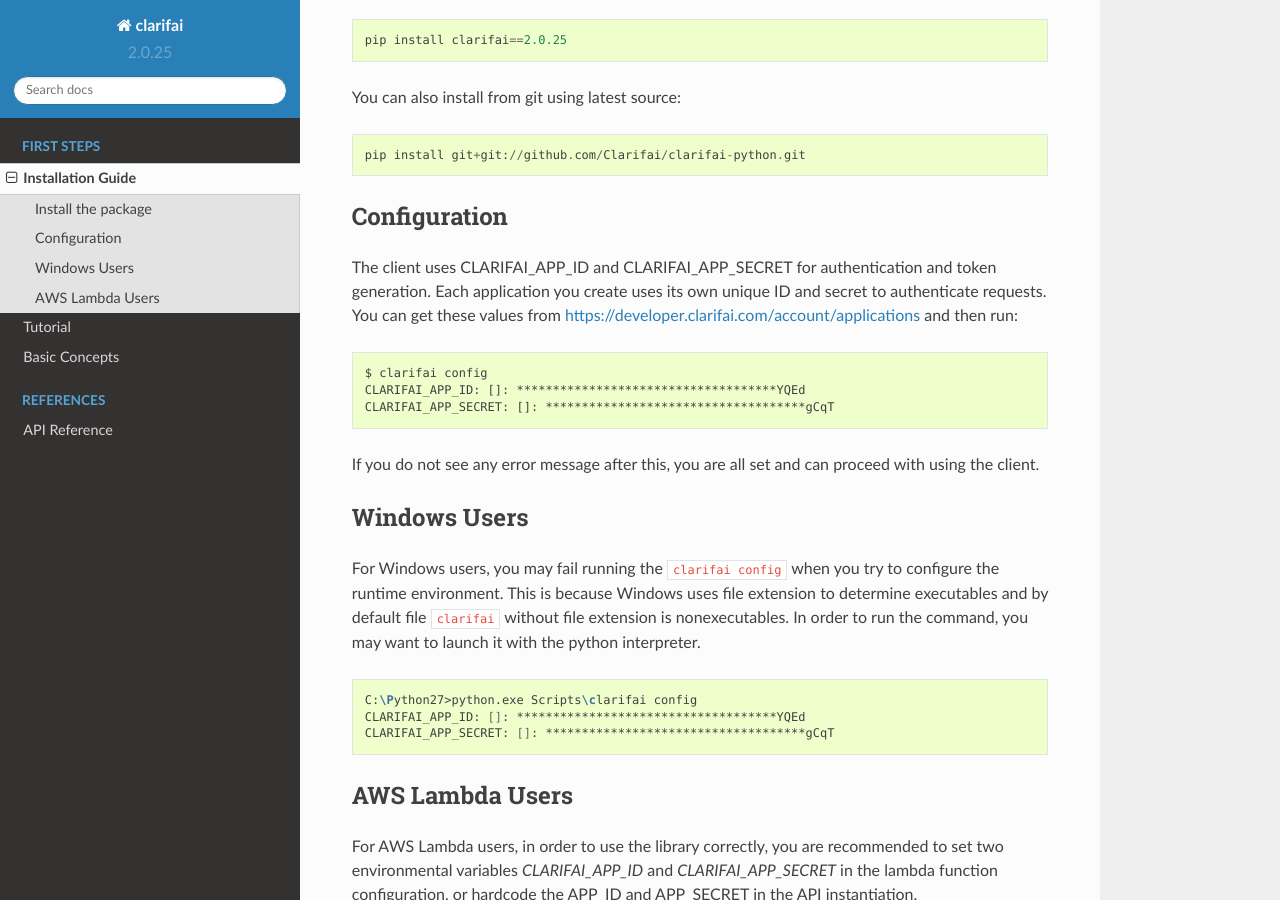
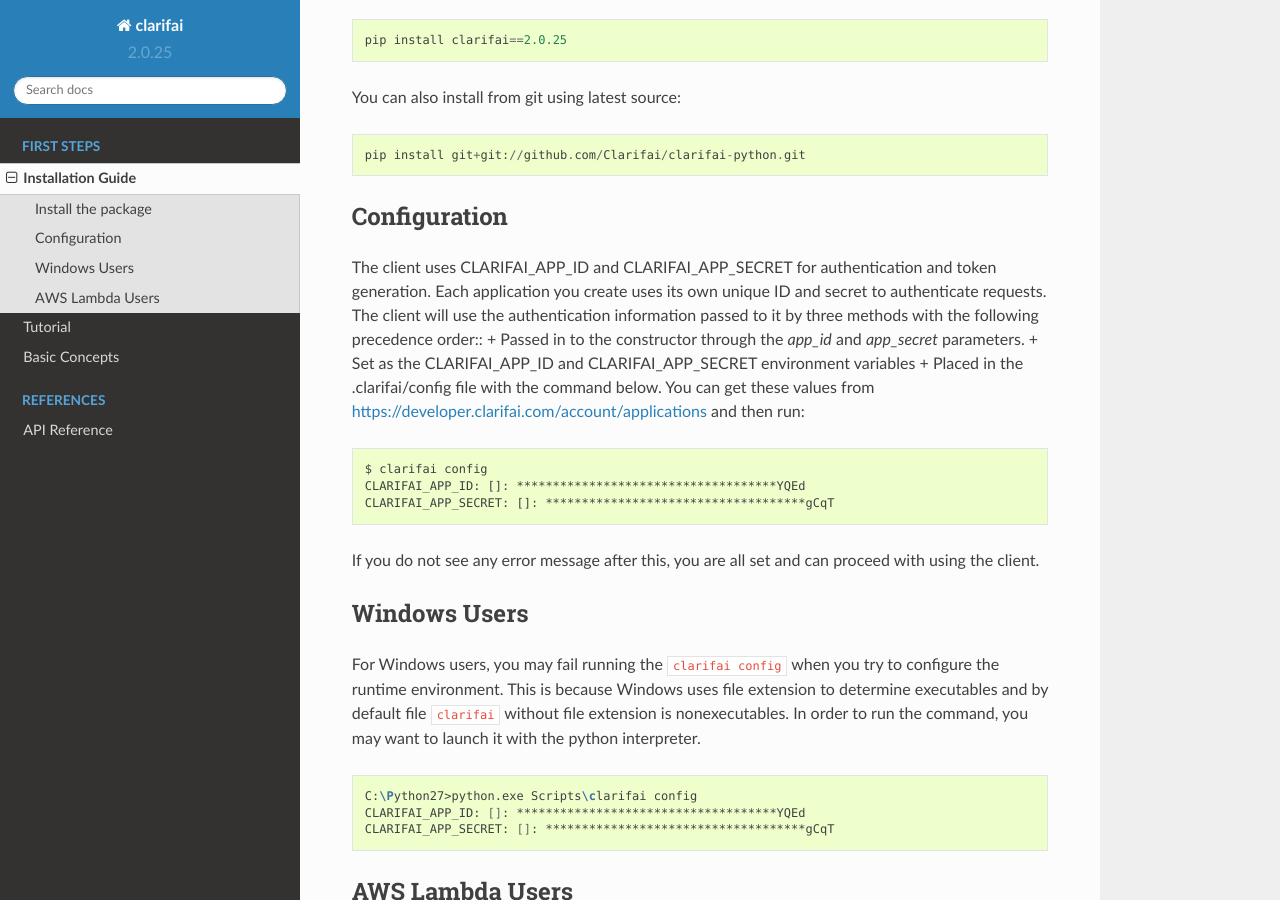
Before and after one commit to Clarifai/clarifai-python, a Sphinx documentation site: the page built from docs/install.rst, in a window 1280 px wide and 900 px high, scrolled down 395 px. Built offline with Sphinx 7.4.7 and the Read the Docs theme 2.0.0, drawn with Linux system fonts in a browser that asks for light colours.

Commit message:
Added precedence doc for authentication info

```diff
--- a/docs/install.rst
+++ b/docs/install.rst
@@ -21,6 +21,10 @@
 
 The client uses CLARIFAI_APP_ID and CLARIFAI_APP_SECRET for authentication and token generation.
 Each application you create uses its own unique ID and secret to authenticate requests.
+The client will use the authentication information passed to it by three methods with the following precedence order::
++ Passed in to the constructor through the `app_id` and `app_secret` parameters.
++ Set as the CLARIFAI_APP_ID and CLARIFAI_APP_SECRET environment variables
++ Placed in the .clarifai/config file with the command below.
 You can get these values from https://developer.clarifai.com/account/applications and then run::
 
    $ clarifai config
```
